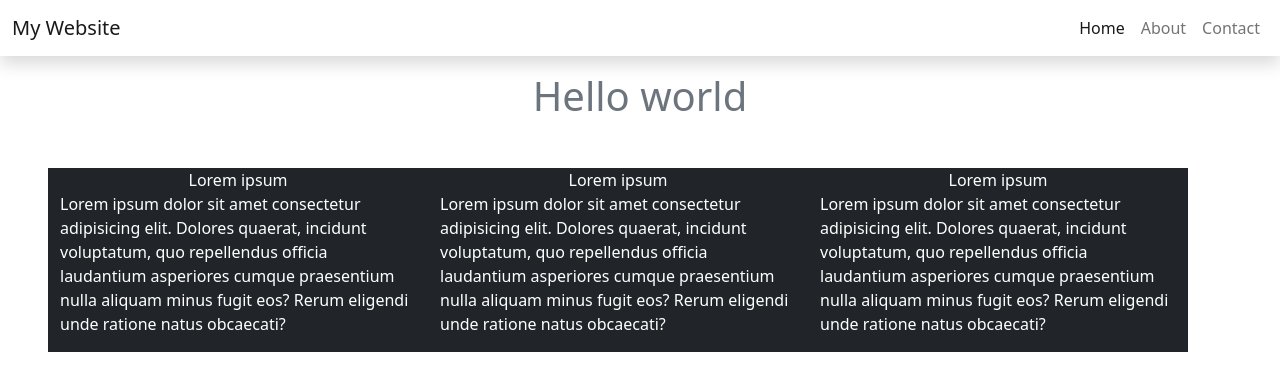
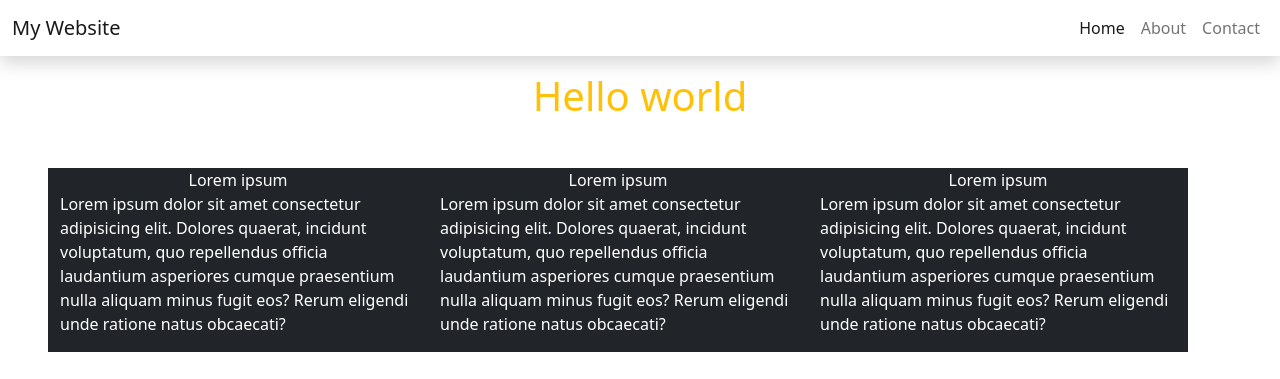
Before and after one commit to taha-aptech/Remote-origin, a plain HTML site: page index.html in a window 1280 px wide. Shown: the top 379 px of the page. Drawn offline with nearby package versions, Linux system fonts and the light colour scheme.

Commit message:
Change h1 text color

```diff
--- a/index.html
+++ b/index.html
@@ -38,7 +38,7 @@
     </div>
   </nav>
 
-    <h1 class="text-center Display-1 text-muted my-3">Hello world</h1>
+    <h1 class="text-center Display-1 text-warning my-3">Hello world</h1>
 
     <div class="container m-5">
         <div class="row bg-dark text-white text-center">
```
